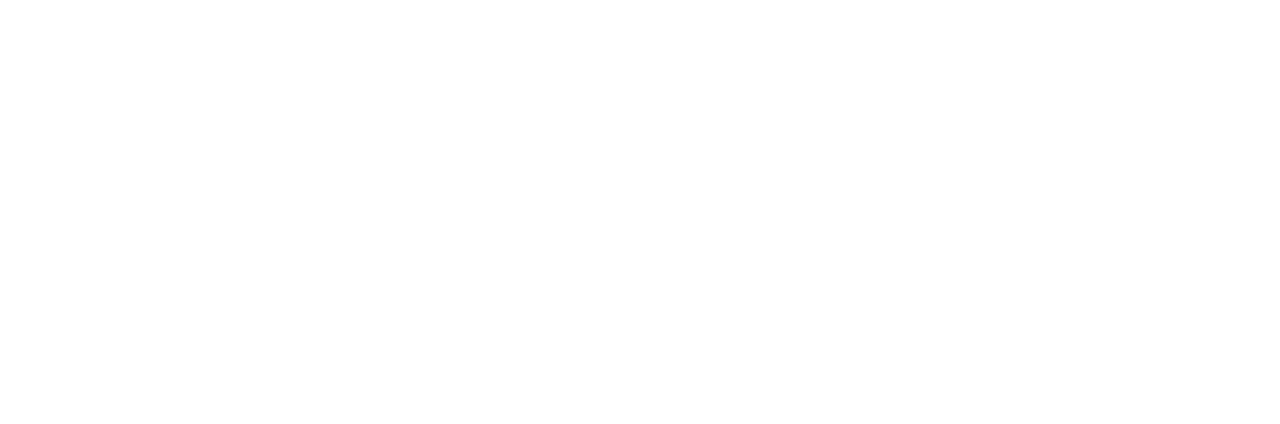
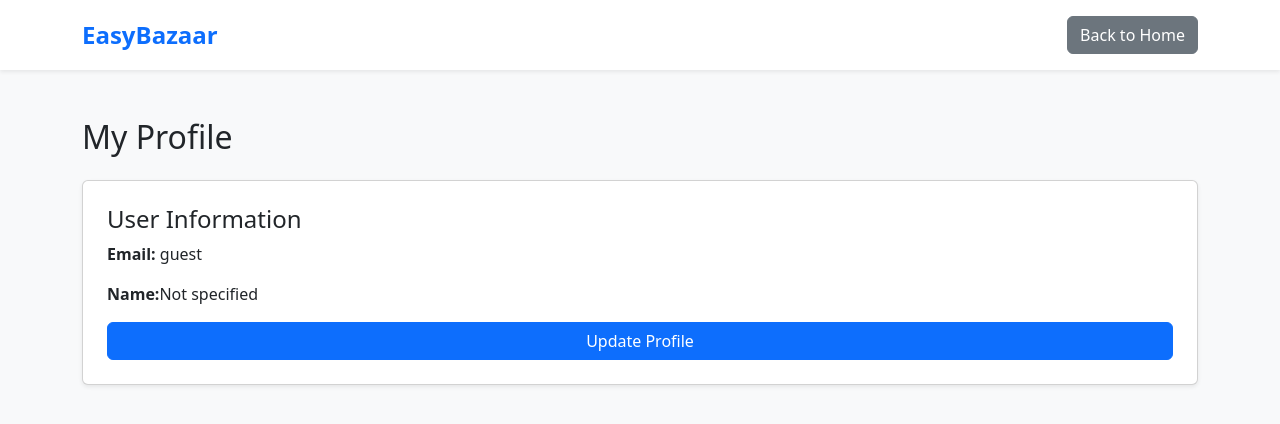
Before and after one commit to Dhyaneswar225/EasyBazaarAuthFrontEnd, a React (Create React App) app: page /profile in a window 1280 px wide. Before the commit this address had no page. Shown: the top 424 px of the page. Built offline with nearby package versions, Linux system fonts and the light colour scheme.

Commit message:
added profile page

```diff
--- a/src/App.js
+++ b/src/App.js
@@ -9,6 +9,7 @@
 import CartCheckout from './pages/CartCheckout';
 import Cart from './pages/Cart';
 import MyOrders from './pages/MyOrders';
+import Profile from './pages/Profile';
 
 function App() {
   return (
@@ -25,6 +26,7 @@
         <Route path="/cart-checkout" element={<CartCheckout />} />
         <Route path="/cart" element={<Cart />} />
         <Route path="/my-orders" element={<MyOrders />} />
+        <Route path="/profile" element={<Profile />} />
       </Routes>
     </BrowserRouter>
   );
--- a/src/pages/Home.js
+++ b/src/pages/Home.js
@@ -134,7 +134,14 @@
       console.error(err);
     }
   };
-
+// In handleLogin function of Home.js
+const handleLogin = async (user) => {
+  const response = await login(user);
+  localStorage.setItem('userEmail', response.data.email);
+  // Optionally clear old name data if needed, or rely on the new key
+  setUserEmail(response.data.email);
+  navigate('/home');
+};
   const getProductName = (productId) => {
     const product = [...products, ...featuredProducts].find(p => p.id === productId);
     return product ? product.name : 'Unknown';
@@ -239,7 +246,7 @@
                 My Profile {userEmail ? `(${userEmail})` : ''}
               </button>
               <ul className="dropdown-menu" aria-labelledby="profileDropdown">
-                <li><a className="dropdown-item" href="#profile" onClick={() => alert('Profile page not implemented yet')}>Profile</a></li>
+                <li><a className="dropdown-item" href="/profile" onClick={() => navigate('/profile')}>Profile</a></li>
                 <li><a className="dropdown-item" href="/my-orders" onClick={() => navigate('/my-orders')}>My Orders</a></li>
                 <li><a className="dropdown-item" href="/cart" onClick={() => navigate('/cart')}>View cart</a></li>
                 <li><hr className="dropdown-divider" /></li>
--- /dev/null
+++ b/src/pages/Profile.js
@@ -0,0 +1,91 @@
+import React, { useState, useEffect, useContext } from 'react';
+import { useNavigate } from 'react-router-dom';
+import 'bootstrap/dist/css/bootstrap.min.css';
+
+// Example: Assuming an AuthContext for user authentication
+const AuthContext = React.createContext();
+
+function Profile() {
+  const navigate = useNavigate();
+  const [userData, setUserData] = useState({ email: '', name: '' });
+  const [editMode, setEditMode] = useState(false);
+  const auth = useContext(AuthContext); // Get auth context
+  const userEmail = auth?.user?.email || localStorage.getItem('userEmail') || 'guest';
+  const userNameKey = `userName_${userEmail}`; // Unique key per email
+
+  useEffect(() => {
+    // Use localStorage data with email-specific key
+    setUserData({
+      email: userEmail,
+      name: localStorage.getItem(userNameKey) || 'Not specified',
+    });
+  }, [userEmail, userNameKey]);
+
+  const handleUpdateProfile = () => {
+    if (editMode) {
+      localStorage.setItem(userNameKey, userData.name); // Save name with email-specific key
+      setEditMode(false);
+      alert('Name updated locally!');
+    } else {
+      setEditMode(true);
+    }
+  };
+
+  const handleChange = (e) => {
+    setUserData({ ...userData, name: e.target.value });
+  };
+
+  const handleBackToHome = () => {
+    navigate('/home');
+  };
+
+  return (
+    <div style={{ minHeight: '100vh', backgroundColor: '#f8f9fa' }}>
+      {/* Header */}
+      <header className="bg-white shadow-sm py-3 sticky-top">
+        <div className="container d-flex align-items-center justify-content-between">
+          <button
+            className="btn p-0 m-0 text-primary me-2"
+            onClick={handleBackToHome}
+            style={{ background: 'none', border: 'none', fontSize: '1.5rem', fontWeight: 'bold', cursor: 'pointer' }}
+          >
+            EasyBazaar
+          </button>
+          <button className="btn btn-secondary" onClick={handleBackToHome}>
+            Back to Home
+          </button>
+        </div>
+      </header>
+
+      {/* Profile Content */}
+      <div className="container mt-5 mb-5">
+        <h2 className="mb-4">My Profile</h2>
+        <div className="card p-4 shadow-sm">
+          <h4 className="card-title">User Information</h4>
+          <div className="mb-3">
+            <strong>Email:</strong> {userData.email}
+          </div>
+          <div className="mb-3">
+            <strong>Name:</strong>
+            {editMode ? (
+              <input
+                type="text"
+                className="form-control"
+                value={userData.name}
+                onChange={handleChange}
+                placeholder="Enter your name"
+              />
+            ) : (
+              userData.name
+            )}
+          </div>
+          <button className="btn btn-primary" onClick={handleUpdateProfile}>
+            {editMode ? 'Save' : 'Update Profile'}
+          </button>
+        </div>
+      </div>
+    </div>
+  );
+}
+
+export default Profile;
--- a/src/services/api.js
+++ b/src/services/api.js
@@ -30,3 +30,4 @@
 export const placeOrder = (order) => api.post('/api/orders/place', order);
 export const getOrders = (userId) => api.get(`/api/orders/${userId}`);
 export const getOrderDetails = (orderId) => api.get(`/api/orders/track/${orderId}`);
+export const getProfile = (email) => api.get(`/api/profile?email=${email}`);
```
